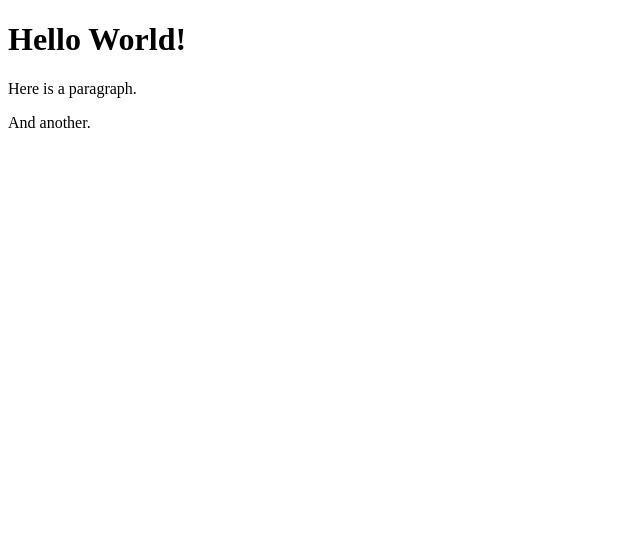
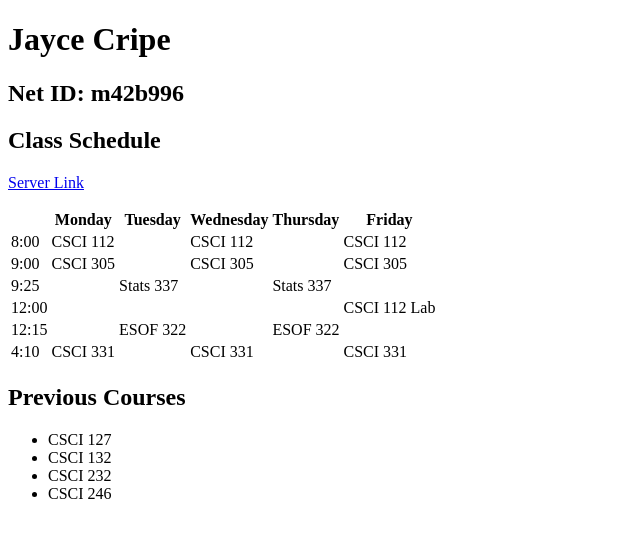
Before and after one commit to jaycec34/jaycec34.github.io, a plain HTML site: page index.html in a window 1280 px wide. Shown: the whole page, without its empty margins (0-640 px from the left). Drawn offline with Linux system fonts and the light colour scheme.

Commit message:
Add files via upload
Hello Server/Lab 1
This is the index.html

```diff
--- a/index.html
+++ b/index.html
@@ -3,20 +3,99 @@
 <head>
     <meta charset="UTF-8">
     <meta name="viewport" content="width=device-width, initial-scale=1.0">
-    <title>Demo</title>
+    <title>Hello Server</title>
 </head>
 <body>
-    <h1>
-        Hello World!
-    </h1>
 
-    <p>
-        Here is a paragraph.
-    </p>
+    <h1>Jayce Cripe</h1>
 
-    <p>
-        And another.
-    </p>
+    <h2>Net ID: m42b996</h2>
+
+    <h2>Class Schedule</h2>
+
+    <p> <a href="https://github.com/jaycec34/jaycec34.github.io">Server Link</a></p>
+
+    <table>
+        <!-- row 1 -->
+        <tr>
+        <th></th>
+        <th>Monday</th>
+        <th>Tuesday</th>
+        <th>Wednesday</th>
+        <th>Thursday</th>
+        <th>Friday</th>
+      </tr>
+
+        <!-- row 2 -->
+        <tr>
+            <td>8:00</td>
+            <td>CSCI 112</td>
+            <td></td>
+            <td>CSCI 112</td>
+            <td></td>
+            <td>CSCI 112</td>
+        </tr>
+
+        <!-- row 3 -->
+        <tr>
+            <td>9:00</td>
+            <td>CSCI 305</td>
+            <td></td>
+            <td>CSCI 305</td>
+            <td></td>
+            <td>CSCI 305</td>
+        </tr>
+
+        <!-- row 4 -->
+        <tr>
+            <td>9:25</td>
+            <td></td>
+            <td>Stats 337</td>
+            <td></td>
+            <td>Stats 337</td>
+            <td></td>
+        </tr>
+
+        <!-- row 5 -->
+        <tr>
+            <td>12:00</td>
+            <td></td>
+            <td></td>
+            <td></td>
+            <td></td>
+            <td>CSCI 112 Lab</td>
+
+        </tr>
+
+        <!-- row 6 -->
+        <tr>
+            <td>12:15</td>
+            <td></td>
+            <td>ESOF 322</td>
+            <td></td>
+            <td>ESOF 322</td>
+            <td></td>
+        </tr>
+
+        <!-- row 7 -->
+        <tr>
+            <td>4:10</td>
+            <td>CSCI 331</td>
+            <td></td>
+            <td>CSCI 331</td>
+            <td></td>
+            <td>CSCI 331</td>
+        </tr>
+    </table>
+
+    <h2>Previous Courses</h2>
+
+    <ul>
+        <li>CSCI 127</li>
+        <li>CSCI 132</li>
+        <li>CSCI 232</li>
+        <li>CSCI 246</li>
+    </ul>
 
 
 </body>
```
